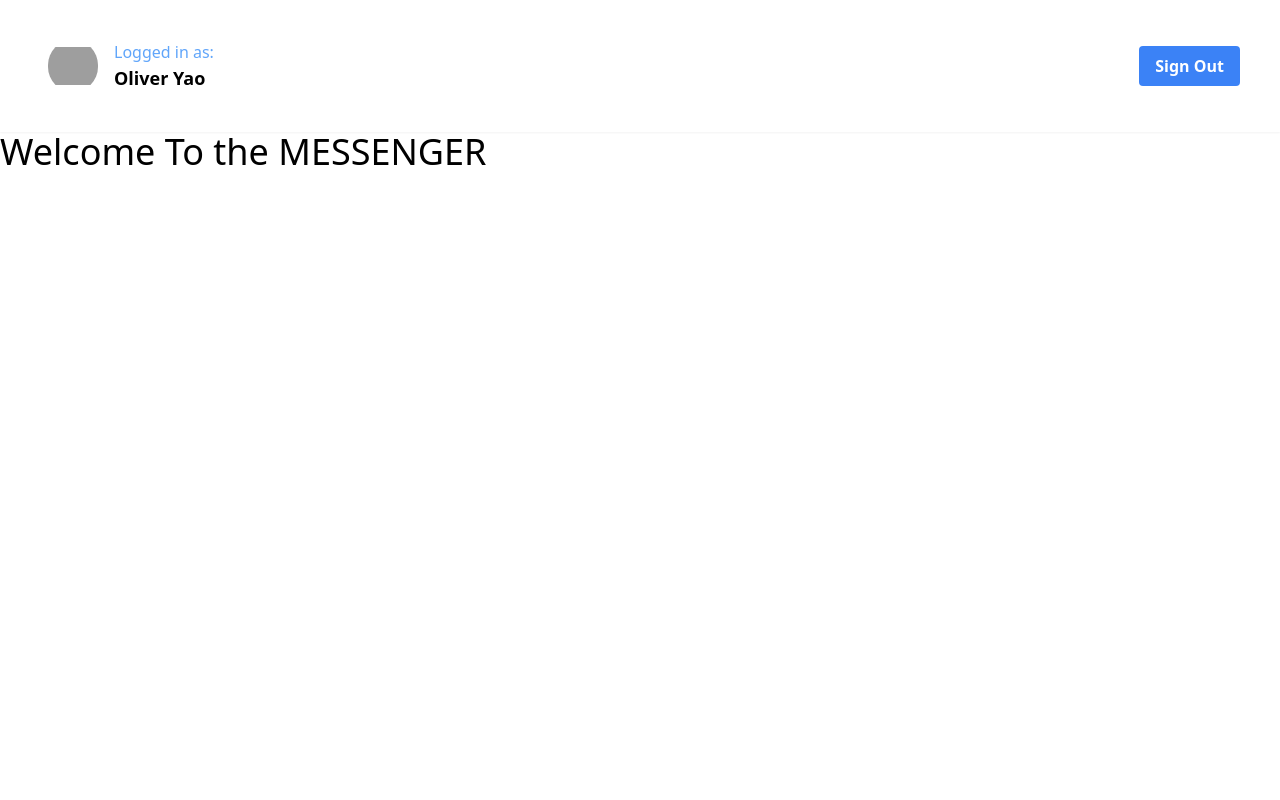
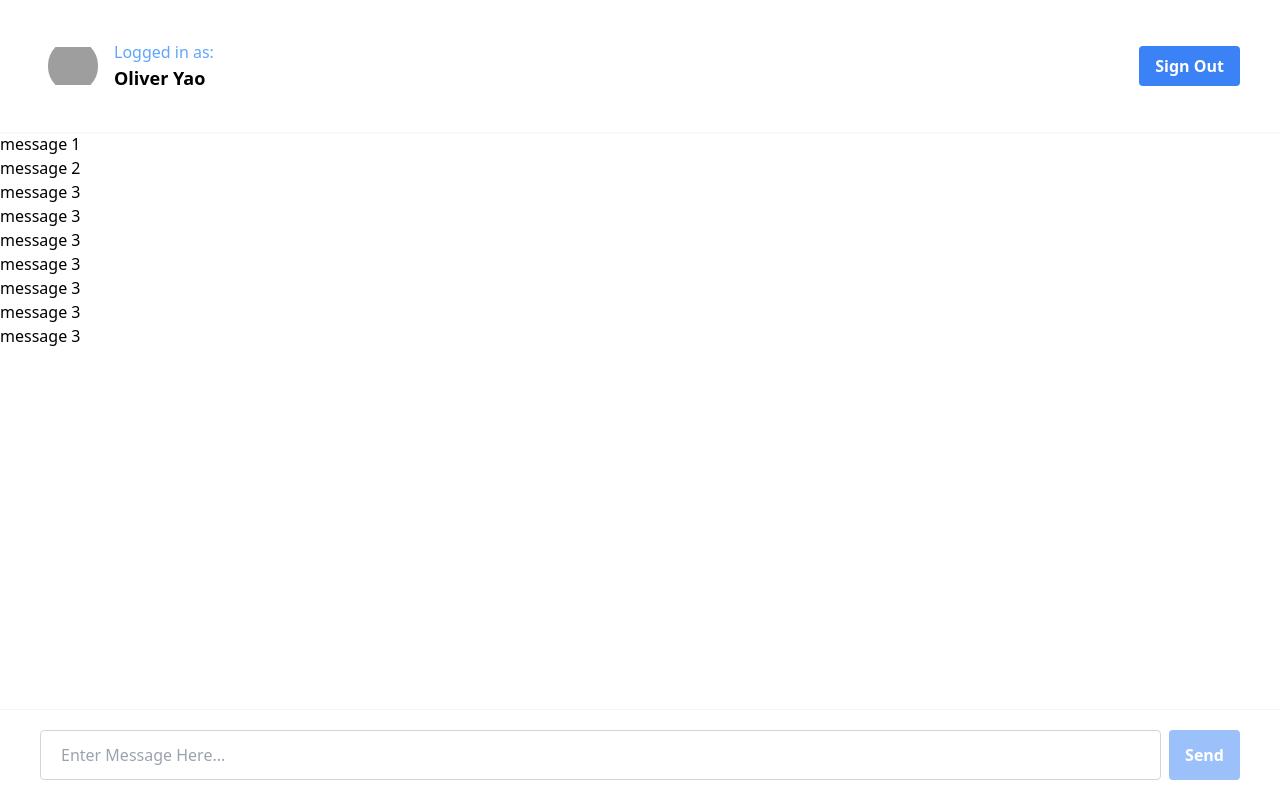
Before and after one commit to OliverYao09/react-messenger-app, a Next.js app: page / in a window 1280 px wide. Built offline with nearby package versions, Linux system fonts and the light colour scheme; grey boxes are pictures that could not be loaded.

Commit message:
Input and submit message UI
Created a input box and submit button UI that allows user to enter and submit messages

```diff
--- /dev/null
+++ b/app/ChatInput.tsx
@@ -0,0 +1,32 @@
+'use client';
+
+import { useState } from 'react';
+
+function ChatInput() {
+  // State
+  const [input, setInput] = useState('');
+
+  return (
+    <form className="fixed bottom-0 z-50 w-full flex px-10 py-5 space-x-2 border-t border-gray-100">
+      <input
+        type="text"
+        value={input}
+        onChange={(e) => setInput(e.target.value)}
+        placeholder="Enter Message Here..."
+        className="
+        flex-1 rounded border border-gray-300 focus:outline-none
+        focus:ring-2 focus:ring-blue-600 focus:border-transparent
+        px-5 py-3 disabled:opacity-50 disabled:cursor-not-allowed"
+      />
+      <button
+        type="submit"
+        disabled={!input}
+        className="bg-blue-500 hover:bg-blue-700 text-white font-bold py-2 px-4 rounded disabled:opacity-50 disabled:cursor-not-allowed"
+      >
+        Send
+      </button>
+    </form>
+  );
+}
+
+export default ChatInput;
--- /dev/null
+++ b/app/MessageList.tsx
@@ -0,0 +1,19 @@
+import React from 'react';
+
+function MessageList() {
+  return (
+    <div>
+      <p>message 1</p>
+      <p>message 2</p>
+      <p>message 3</p>
+      <p>message 3</p>
+      <p>message 3</p>
+      <p>message 3</p>
+      <p>message 3</p>
+      <p>message 3</p>
+      <p>message 3</p>
+    </div>
+  );
+}
+
+export default MessageList;
--- a/app/page.tsx
+++ b/app/page.tsx
@@ -1,10 +1,13 @@
 import React from 'react';
+import MessageList from './MessageList';
+import ChatInput from './ChatInput';
 
 function HomePage() {
   return (
-    <div className="text-4xl">
-      <h1>Welcome To the MESSENGER</h1>
-    </div>
+    <main>
+      <MessageList />
+      <ChatInput />
+    </main>
   );
 }
 
```
